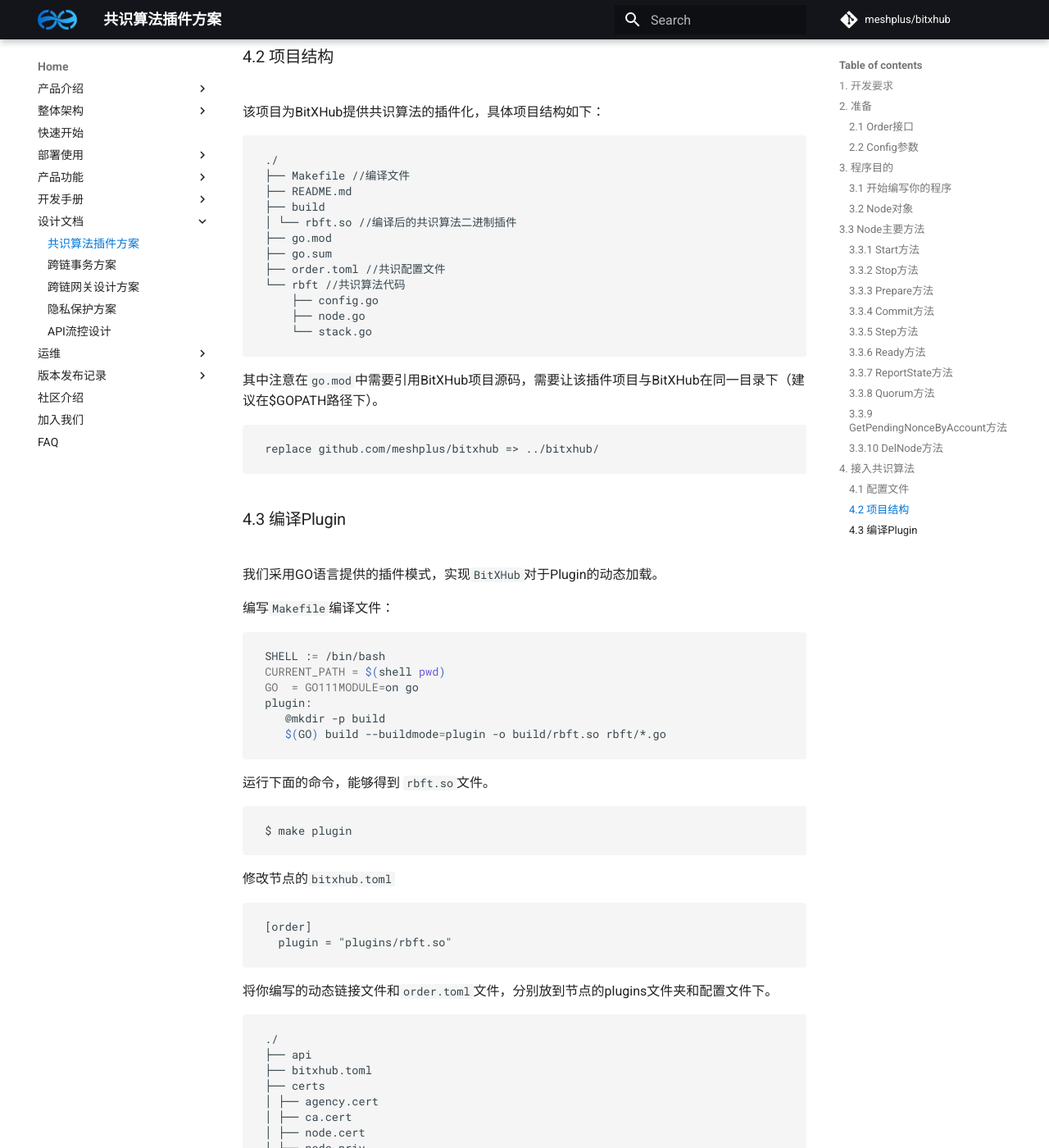
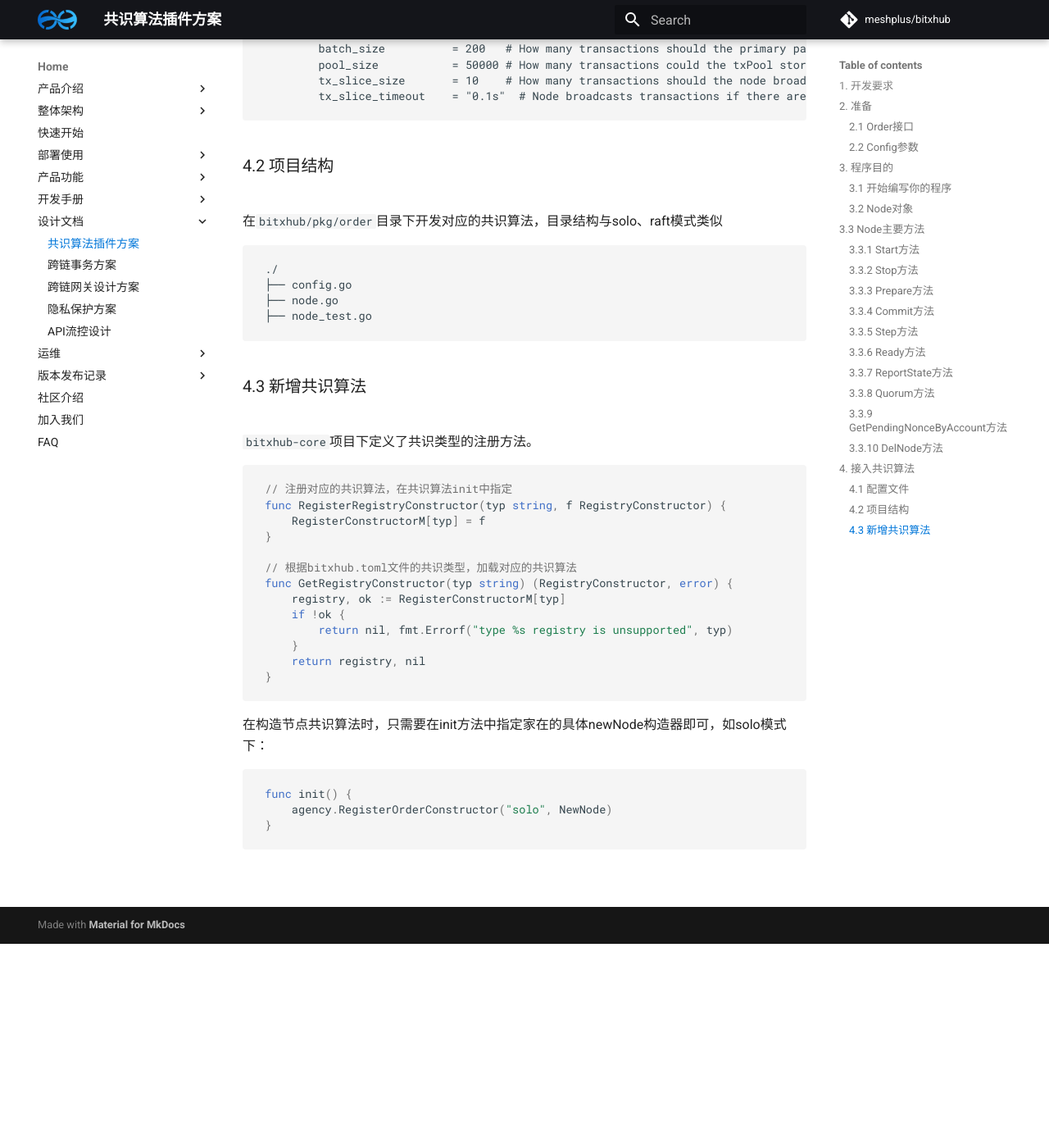
Before and after one commit to meshplus/bitxhub-docs, an MkDocs documentation site: the page built from docs/bitxhub/design/consensus_plugin.md, in a window 1280 px wide and 1400 px high, scrolled down 8862 px. Shown: the whole window at 82% size. Built offline with MkDocs 1.6.1 and Material for MkDocs 9.7.7, drawn with Linux system fonts in a browser that asks for light colours; comment, search, counter and statistics services are not loaded; the version menu is left out; after the commit the page ends 10013 px from its top, so only the background shows below that; some of the changed text lies outside the part shown.

Commit message:
consensus design

````diff
--- a/docs/bitxhub/design/consensus_plugin.md
+++ b/docs/bitxhub/design/consensus_plugin.md
@@ -43,8 +43,14 @@
     //获取账户最新的nonce
     GetPendingNonceByAccount(account string) uint64
 
+	//根据哈希获取指定的交易
+    GetPendingTxByHash(hash *types.Hash) pb.Transaction
+
     //从共识删除指定的节点
     DelNode(delID uint64) error
+
+	//订阅交易事件的通道
+	SubscribeTxEvent(events chan<- pb.Transactions) event.Subscription
 }
 ```
 
@@ -55,9 +61,10 @@
 ```go
 type Config struct {
    Id                 uint64 //节点ID
+   IsNew              bool //是否是新加入的节点
    RepoRoot           string //根路径
    StoragePath        string //存储文件路径
-   PluginPath         string //插件文件路径
+   OrderType          string // 共识类型
    PeerMgr            peermgr.PeerManager //网络模块组件
    PrivKey            crypto.PrivateKey //节点私钥
    Logger             logrus.FieldLogger //日志组件
@@ -401,76 +408,38 @@
 
 ### 4.2 项目结构
 
-该项目为BitXHub提供共识算法的插件化，具体项目结构如下：
+在`bitxhub/pkg/order`目录下开发对应的共识算法，目录结构与solo、raft模式类似
 
 ```text
 ./
-├── Makefile //编译文件
-├── README.md
-├── build
-│ └── rbft.so //编译后的共识算法二进制插件
-├── go.mod
-├── go.sum
-├── order.toml //共识配置文件
-└── rbft //共识算法代码
-    ├── config.go
-    ├── node.go
-    └── stack.go
+├── config.go
+├── node.go
+├── node_test.go
+
 ```
 
-其中注意在`go.mod`中需要引用BitXHub项目源码，需要让该插件项目与BitXHub在同一目录下（建议在$GOPATH路径下）。
+### 4.3 新增共识算法
+`bitxhub-core`项目下定义了共识类型的注册方法。
 
-```none
-replace github.com/meshplus/bitxhub => ../bitxhub/
+```go
+// 注册对应的共识算法，在共识算法init中指定
+func RegisterRegistryConstructor(typ string, f RegistryConstructor) {
+    RegisterConstructorM[typ] = f
+}
+
+// 根据bitxhub.toml文件的共识类型，加载对应的共识算法
+func GetRegistryConstructor(typ string) (RegistryConstructor, error) {
+    registry, ok := RegisterConstructorM[typ]
+    if !ok {
+        return nil, fmt.Errorf("type %s registry is unsupported", typ)
+    }
+    return registry, nil
+}
 ```
 
-### 4.3 编译Plugin
-
-我们采用GO语言提供的插件模式，实现`BitXHub`对于Plugin的动态加载。
-
-编写`Makefile`编译文件：
-
-```shell
-SHELL := /bin/bash
-CURRENT_PATH = $(shell pwd)
-GO  = GO111MODULE=on go
-plugin:
-   @mkdir -p build
-   $(GO) build --buildmode=plugin -o build/rbft.so rbft/*.go
+在构造节点共识算法时，只需要在init方法中指定家在的具体newNode构造器即可，如solo模式下：
+```go
+func init() {
+    agency.RegisterOrderConstructor("solo", NewNode)
+}
 ```
-
-运行下面的命令，能够得到 `rbft.so`文件。
-
-```shell
-$ make plugin
-```
-
-修改节点的`bitxhub.toml`
-
-```none
-[order]
-  plugin = "plugins/rbft.so"
-```
-
-将你编写的动态链接文件和`order.toml`文件，分别放到节点的plugins文件夹和配置文件下。
-
-```text
-./
-├── api
-├── bitxhub.toml
-├── certs
-│ ├── agency.cert
-│ ├── ca.cert
-│ ├── node.cert
-│ └── node.priv
-├── key.json
-├── logs
-├── network.toml
-├── order.toml //共识算法配置文件
-├── plugins
-│ ├── rbft.so //共识算法插件
-├── start.sh
-└── storage
-```
-
-结合我们提供的`BitXHub`中继链，就能接入到跨链平台来。
--- a/mkdocs.yml
+++ b/mkdocs.yml
@@ -108,7 +108,7 @@
       - 开发手册:
           - 命令行说明:
             - 中继链BitXHub: bitxhub/dev/cmd/bitxhub_cmd.md
-            - 跨链网关Pier: bitxhub/dev/cmd/pier_cmd.md
+            - 跨链网关Pier: bitxhub/dev/cmd/pier.md
           - 跨链合约开发: bitxhub/dev/cross_contract.md
           - 应用链插件编写: bitxhub/dev/plugin.md
           - 验证规则编写: bitxhub/dev/rule.md
````
